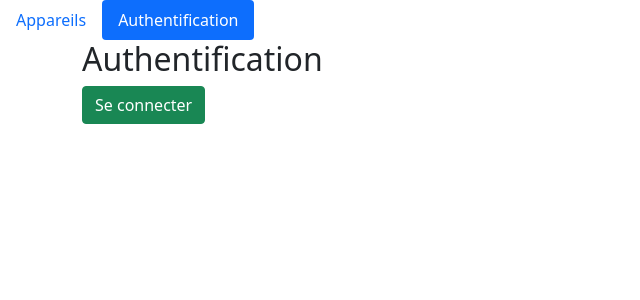
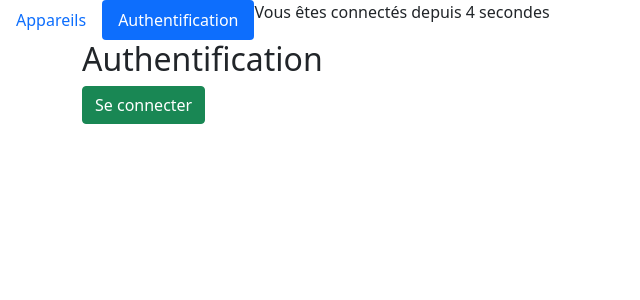
Before and after one commit to HelixFix/first-angular-app, an Angular app: page /auth in a window 1280 px wide. Shown: the top 300 px of the page, without its empty margins (0-640 px from the left). Built offline with nearby package versions, Linux system fonts and the light colour scheme.

Commit message:
Create first Observable counter

```diff
--- a/src/app/app.component.html
+++ b/src/app/app.component.html
@@ -1,6 +1,9 @@
 <nav class="nav nav-pills">
   <a class="nav-link" routerLink="appareils" routerLinkActive='active'>Appareils</a>
   <a class="nav-link" routerLink="auth" routerLinkActive='active'>Authentification</a>
+  <div class="navbar-right">
+    <p>Vous êtes connectés depuis {{ secondes }} secondes</p>
+  </div>
 </nav>
 
 <div class="container">
--- a/src/app/app.component.ts
+++ b/src/app/app.component.ts
@@ -1,11 +1,22 @@
-import { Component } from '@angular/core';
+import { Component, OnInit } from '@angular/core';
+import { Observable, interval } from 'rxjs';
 
 @Component({
   selector   : 'app-root',
   templateUrl: './app.component.html',
   styleUrls  : ['./app.component.scss'],
 })
-export class AppComponent{
+export class AppComponent implements OnInit {
+  secondes: number;
+
   constructor() {}
 
+  ngOnInit() {
+    const counter = interval(1000);
+    counter.subscribe({
+      next: (value: number) => (this.secondes = value),
+      error: () => console.log('Une erreur a été rencontrée !'),
+      complete: () => console.info('Observable complété !'),
+    });
+  }
 }
```
